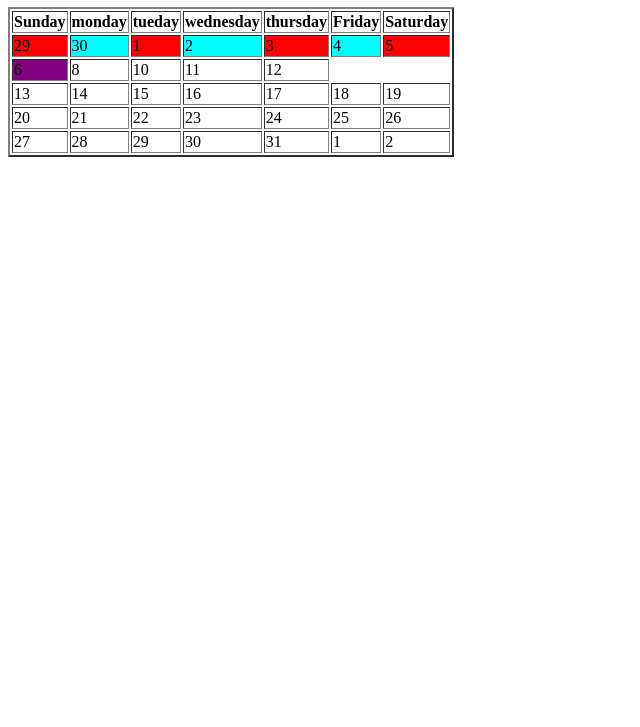
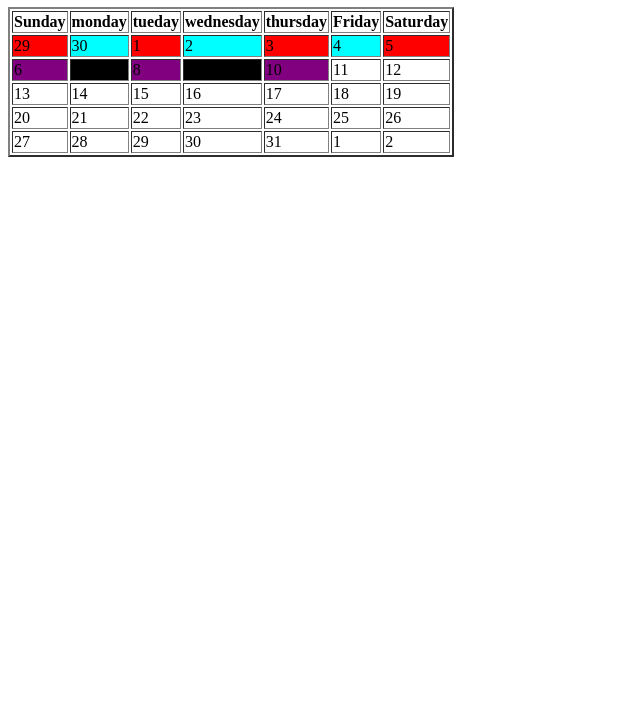
Before and after one commit to DomingoHernandez0/YungStitch.io, a plain HTML site: page index.html in a window 1280 px wide. Shown: the part 73-800 px from the top of the page, without its empty margins (0-640 px from the left). Drawn offline with Linux system fonts and the light colour scheme.

Commit message:
Update index.html

```diff
--- a/index.html
+++ b/index.html
@@ -29,10 +29,10 @@
       </tr>
       <tr>
         <td style="background-color:purple">6</td>
-        <td style="background-color:black>7</td>
-        <td style="background-color:purple>8</td>
-        <td style="background-color:black>9</td>
-        <td>10</td>
+        <td style="background-color:black">7</td>
+        <td style="background-color:purple">8</td>
+        <td style="background-color:black">9</td>
+        <td style="background-color:purple">10</td>
         <td>11</td>
         <td>12</td>
       </tr>
```
